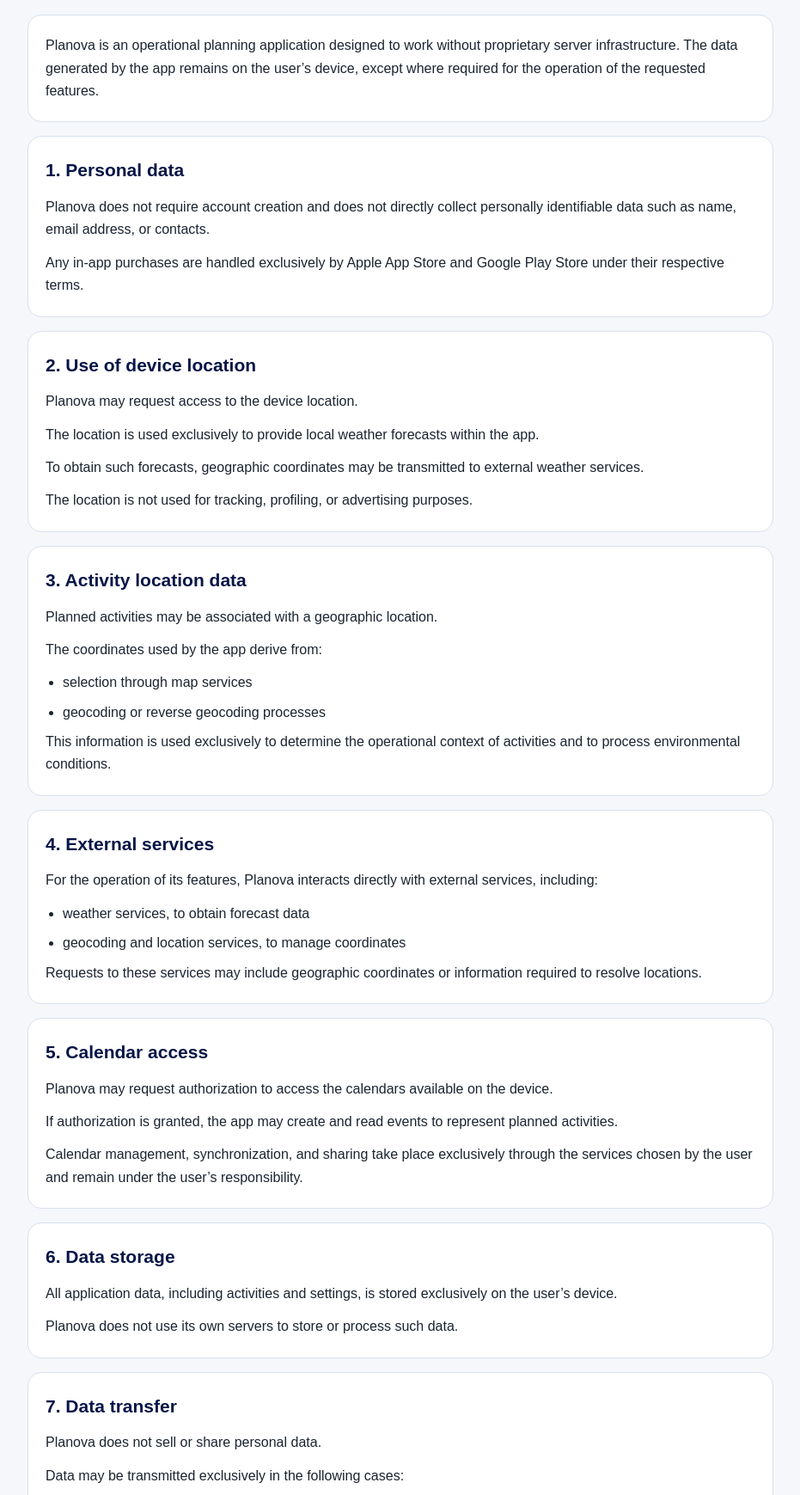
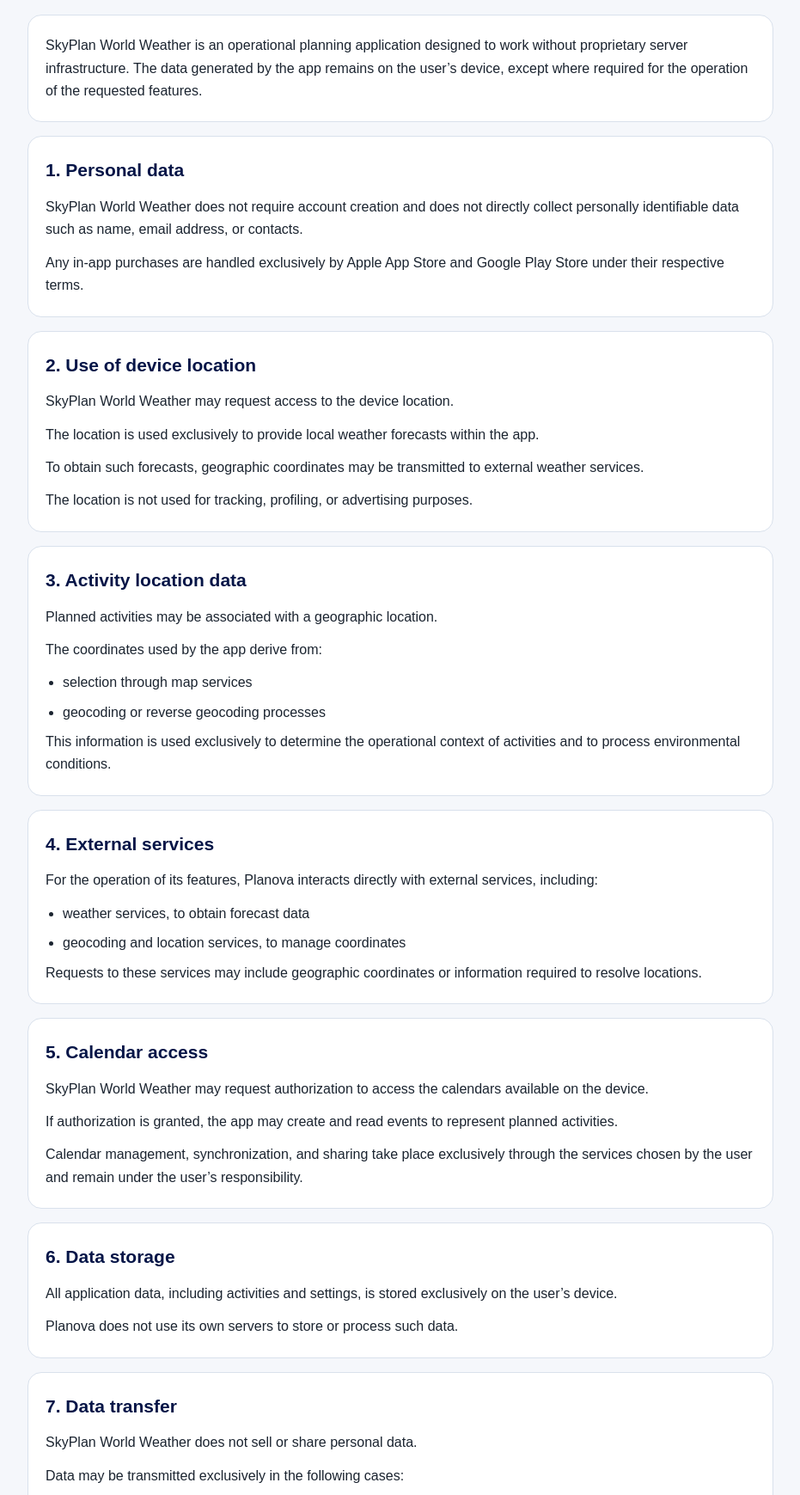
Before and after one commit to PlanovaTeam/planova-privacy, a plain HTML site: page index.html in a window 1280 px wide. Shown: the part 213-1952 px from the top of the page at 86% size, without its empty margins (174-1105 px from the left). Drawn offline with Linux system fonts and the light colour scheme.

Commit message:
Update index.html

```diff
--- a/index.html
+++ b/index.html
@@ -3,10 +3,10 @@
 <head>
   <meta charset="UTF-8" />
   <meta name="viewport" content="width=device-width, initial-scale=1.0" />
-  <title>Planova – Privacy Policy</title>
+  <title>SkyPlan World Weather – Privacy Policy</title>
   <meta
     name="description"
-    content="Official Privacy Policy of Planova."
+    content="Official Privacy Policy of SkyPlan World Weather"
   />
   <style>
     :root {
@@ -170,7 +170,7 @@
 
     <section class="card">
       <p>
-        Planova is an operational planning application designed to work without
+        SkyPlan World Weather is an operational planning application designed to work without
         proprietary server infrastructure. The data generated by the app remains
         on the user’s device, except where required for the operation of the
         requested features.
@@ -180,7 +180,7 @@
     <section class="card">
       <h2>1. Personal data</h2>
       <p>
-        Planova does not require account creation and does not directly collect
+        SkyPlan World Weather does not require account creation and does not directly collect
         personally identifiable data such as name, email address, or contacts.
       </p>
       <p>
@@ -192,7 +192,7 @@
     <section class="card">
       <h2>2. Use of device location</h2>
       <p>
-        Planova may request access to the device location.
+        SkyPlan World Weather may request access to the device location.
       </p>
       <p>
         The location is used exclusively to provide local weather forecasts
@@ -243,7 +243,7 @@
     <section class="card">
       <h2>5. Calendar access</h2>
       <p>
-        Planova may request authorization to access the calendars available on
+        SkyPlan World Weather may request authorization to access the calendars available on
         the device.
       </p>
       <p>
@@ -270,7 +270,7 @@
 
     <section class="card">
       <h2>7. Data transfer</h2>
-      <p>Planova does not sell or share personal data.</p>
+      <p>SkyPlan World Weather does not sell or share personal data.</p>
       <p>
         Data may be transmitted exclusively in the following cases:
       </p>
@@ -284,7 +284,7 @@
 
     <section class="card">
       <h2>8. Third-party services</h2>
-      <p>Planova may interface:</p>
+      <p>SkyPlan World Weather may interface:</p>
       <ul>
         <li>directly with weather and location services</li>
         <li>indirectly with calendar services and payment systems (Apple / Google)</li>
@@ -312,7 +312,7 @@
     </section>
 
     <div class="footer">
-      Planova – Privacy Policy
+      SkyPlan World Weather – Privacy Policy
     </div>
   </main>
 </body>
```
